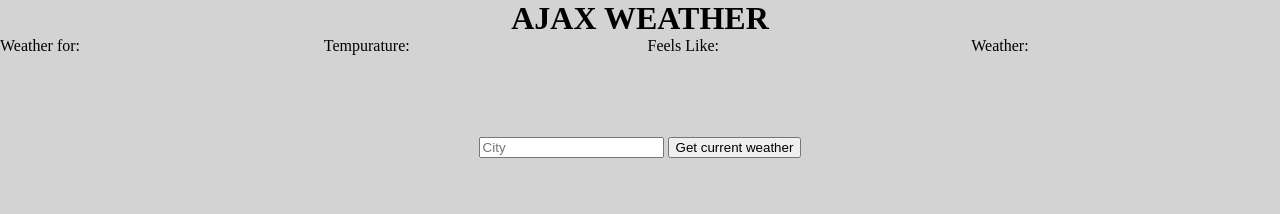
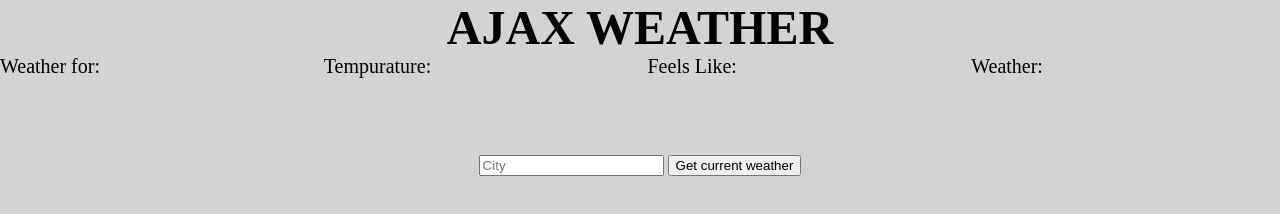
Before and after one commit to Decibullz/ajax-weather-app, a plain HTML site: page index.html in a window 1280 px wide. Drawn offline with nearby package versions, Linux system fonts and the light colour scheme.

Commit message:
minor style change

```diff
--- a/css/style.css
+++ b/css/style.css
@@ -9,6 +9,10 @@
  }
  h1{
      align-self: center;
+     font-size: 48px;;
+ }
+ p{
+     font-size: 20px;;
  }
  .grid-container{
      display: grid;
```
